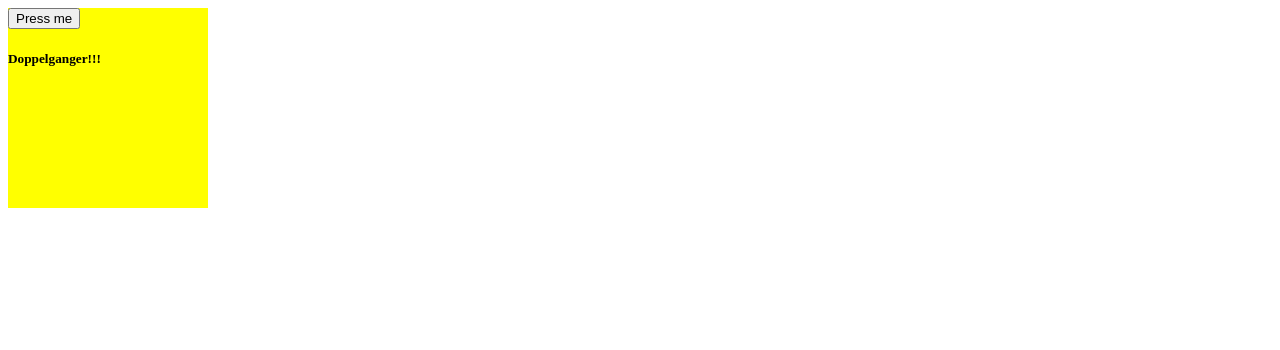
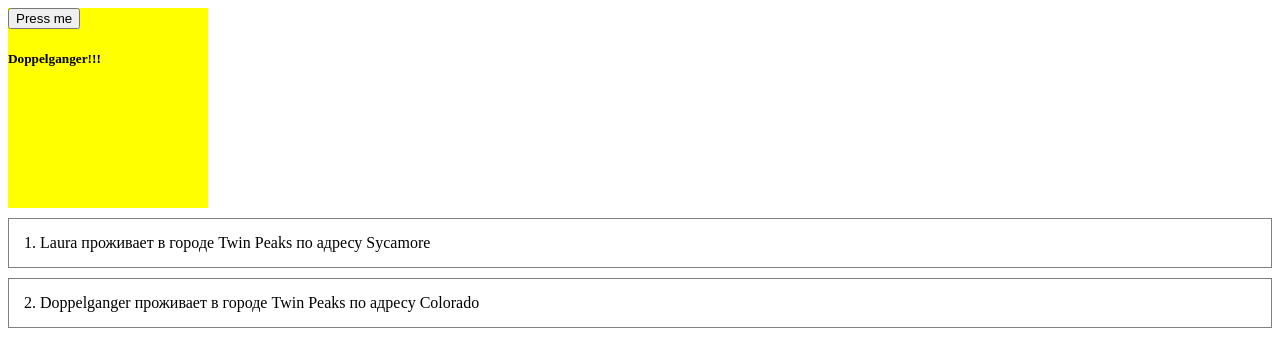
Before and after one commit to nad388/ts-started, a React (Create React App) app: page / in a window 1280 px wide. Shown: the top 350 px of the page. Built offline with nearby package versions, Linux system fonts and the light colour scheme.

Commit message:
added UserList, IUser, IAddress, UserItem

```diff
--- a/src/App.tsx
+++ b/src/App.tsx
@@ -1,7 +1,31 @@
 import React from 'react';
 import Card, { CardVariant } from './components/Card';
+import UserList from './components/UserList';
+import { IUser } from './types/types';
 
 const App = () => {
+  const users: IUser[] = [
+    {
+      id: 1,
+      name: 'Laura',
+      email: 'laura@twinpeaks.com',
+      address: {
+        city: 'Twin Peaks',
+        street: 'Sycamore',
+        zipcode: '92998-3874',
+      },
+    },
+    {
+      id: 2,
+      name: 'Doppelganger',
+      email: 'cooper@twinpeaks.com',
+      address: {
+        city: 'Twin Peaks',
+        street: 'Colorado',
+        zipcode: '90566-7771',
+      },
+    },
+  ];
   return (
     <div>
       <Card
@@ -13,6 +37,7 @@
         <button>Press me</button>
         <h5>Doppelganger!!!</h5>
       </Card>
+      <UserList users={users} />
     </div>
   );
 };
--- a/src/components/Card.tsx
+++ b/src/components/Card.tsx
@@ -14,7 +14,7 @@
 }
 
 const Card: FC<CardProps> = ({ width, height, variant, onClick, children }) => {
-  const [state, setState] = useState(0);
+  const [state] = useState(0);
   return (
     <div
       style={{
--- /dev/null
+++ b/src/components/UserItem.tsx
@@ -0,0 +1,17 @@
+import React, { FC } from 'react';
+import { IUser } from '../types/types';
+
+interface UserItemProps {
+  user: IUser;
+}
+
+const UserItem: FC<UserItemProps> = ({ user }) => {
+  return (
+    <div style={{ padding: 15, marginTop: 10, border: '1px solid gray' }}>
+      {user.id}. {user.name} проживает в городе {user.address.city} по адресу{' '}
+      {user.address.street}
+    </div>
+  );
+};
+
+export default UserItem;
--- /dev/null
+++ b/src/components/UserList.tsx
@@ -0,0 +1,19 @@
+import React, { FC } from 'react';
+import { IUser } from '../types/types';
+import UserItem from './UserItem';
+
+interface UserListProps {
+  users: IUser[];
+}
+
+const UserList: FC<UserListProps> = ({ users }) => {
+  return (
+    <div>
+      {users.map((user) => (
+        <UserItem key={user.id} user={user} />
+      ))}
+    </div>
+  );
+};
+
+export default UserList;
--- /dev/null
+++ b/src/types/types.tsx
@@ -0,0 +1,12 @@
+export interface IAdress {
+  street: string;
+  city: string;
+  zipcode: string;
+}
+
+export interface IUser {
+  id: number;
+  name: string;
+  email: string;
+  address: IAdress;
+}
```
